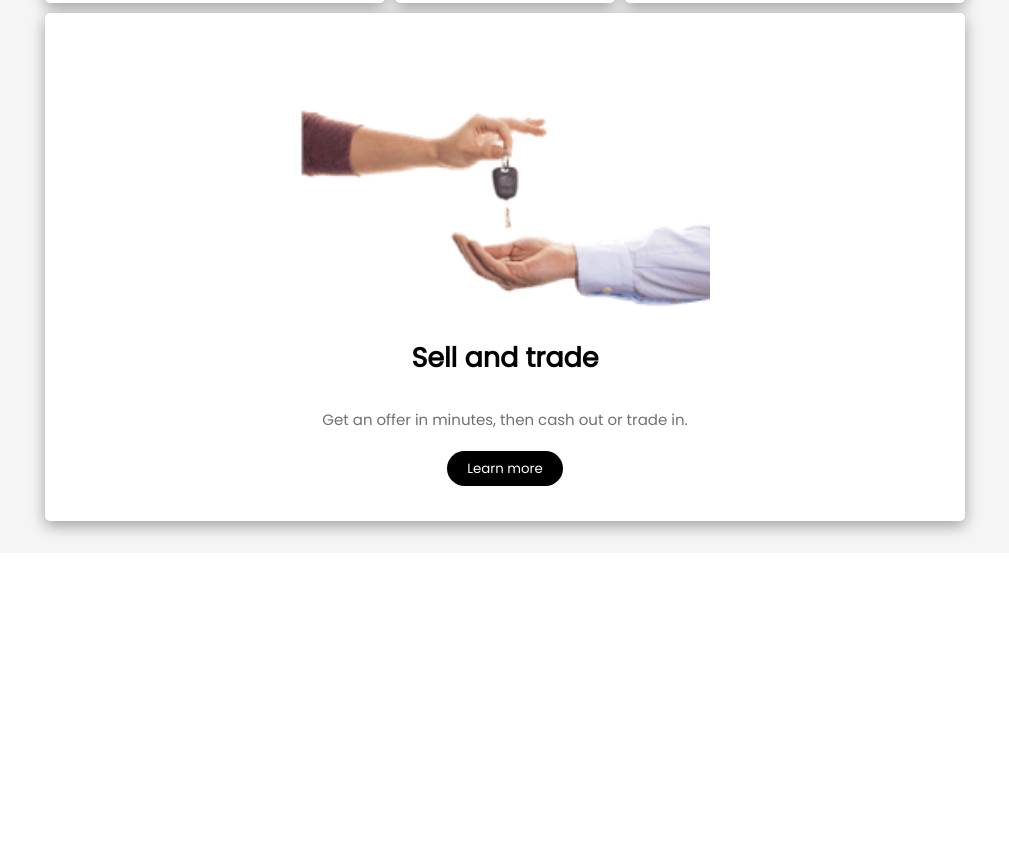
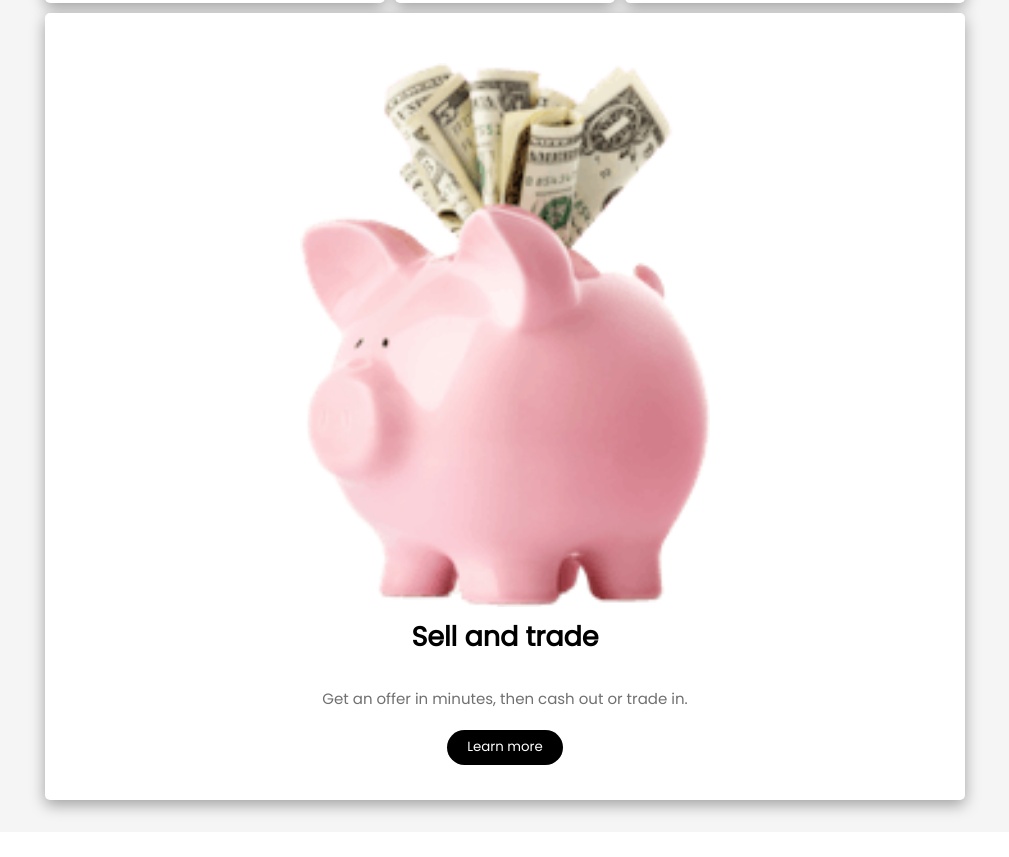
Before and after one commit to NkwiCyril/true-car_web-design, a plain HTML site: page index.html in a window 1280 px wide. Shown: the part 1884-2741 px from the top of the page, without its empty margins (135-1144 px from the left). Before the commit the page ends 2487 px from the top, so only its background shows below. Drawn offline with Linux system fonts and the light colour scheme; a web font is replaced by a local one.

```diff
--- a/index.html
+++ b/index.html
@@ -133,7 +133,7 @@
             </aside>
 
             <aside class="feature feature-right">
-                <img src="cars/sell-and-trade.png" alt="handing over key" id="trade-image">
+                <img src="cars/shop-by-budget.png" alt="handing over key" id="trade-image">
                 <h2>Sell and trade</h2>
                 <p>Get an offer in minutes, then cash out or trade in.</p>
                 <button class="btn2">Learn more</button>
```
